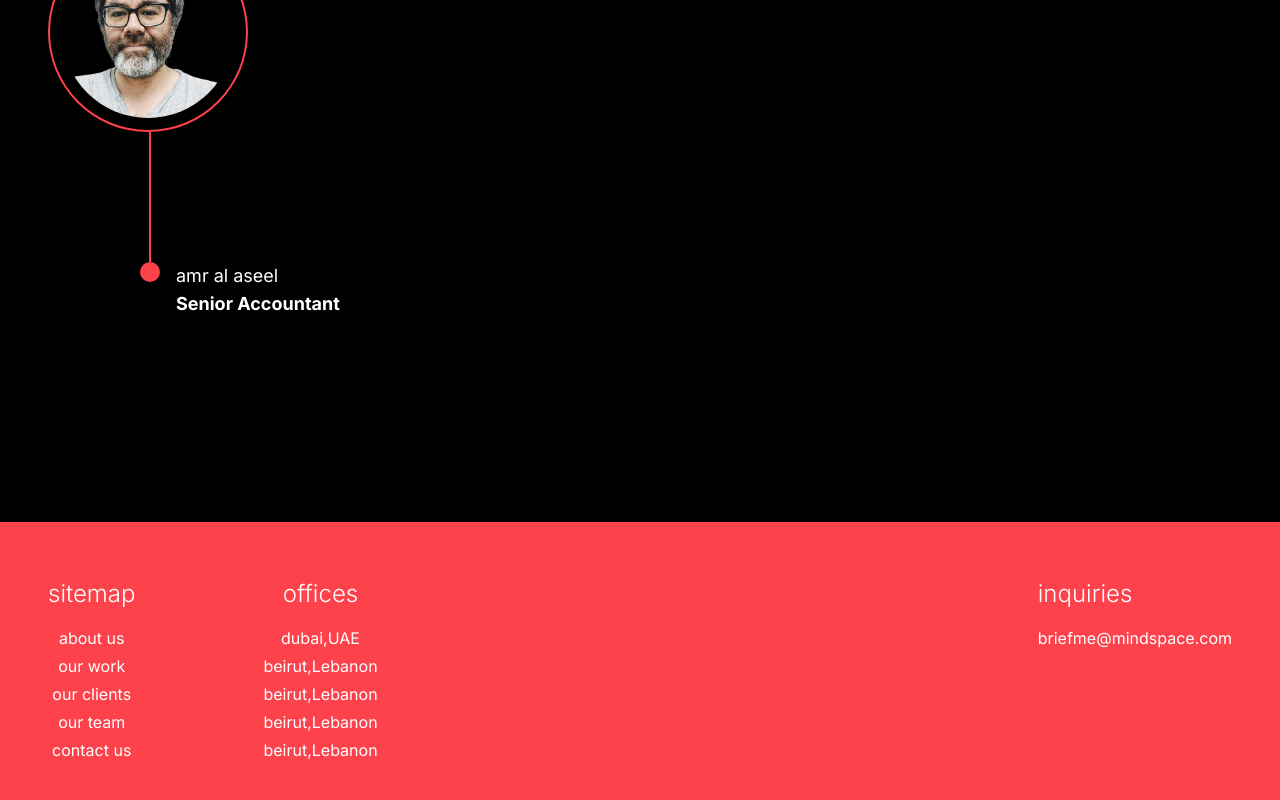
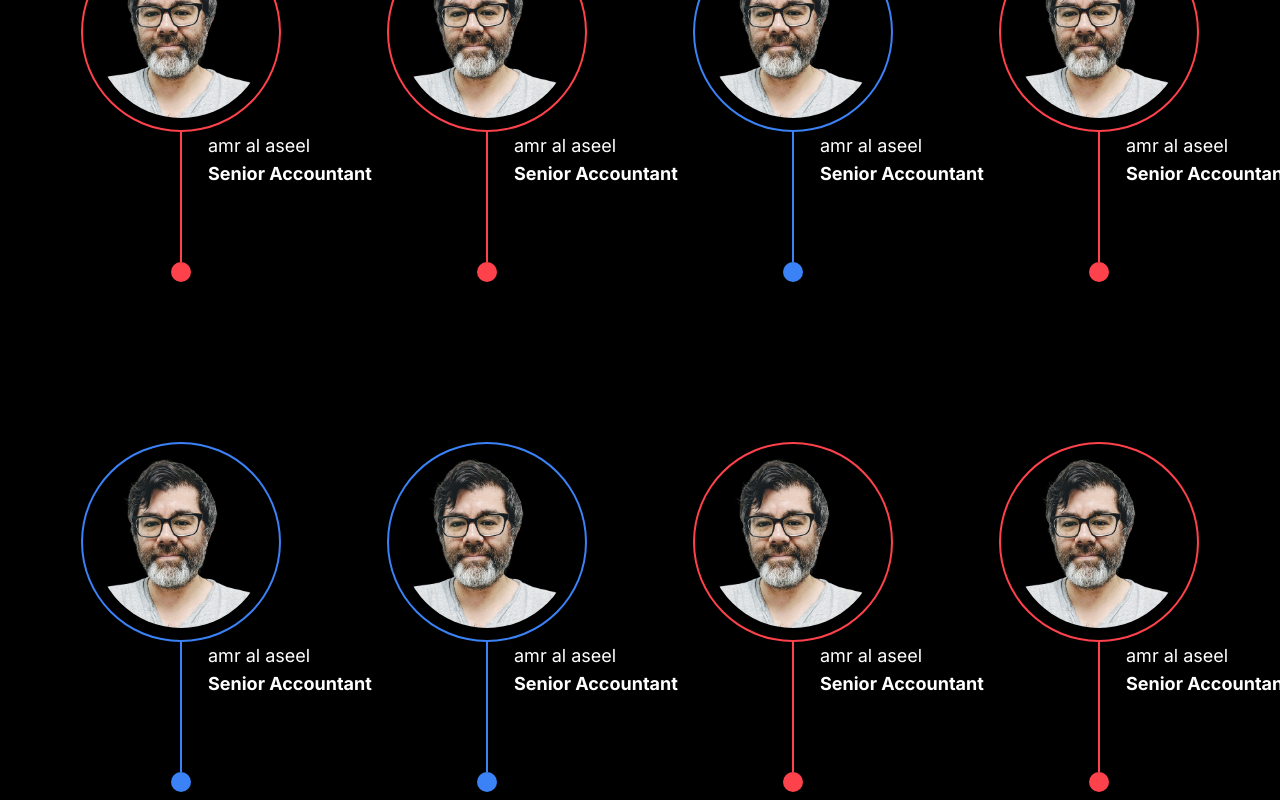
Before and after one commit to MohammedElHabach/CreoHub-Intership-Frontend-2nd-Month, a Next.js app: page /ourteam in a window 1280 px wide. Shown: the part 260-1060 px from the top of the page. Built offline with nearby package versions, Linux system fonts and the light colour scheme; no server answers.

Commit message:
our team

```diff
--- a/src/app/globals.css
+++ b/src/app/globals.css
@@ -115,8 +115,8 @@ body {
   }
 }
 
-@media screen and (min-width: 528px) and (max-width: 639px) {
+@media screen and (min-width: 443px) and (max-width: 639px) {
   .teamInfo {
-    padding-left: 30%;
+    padding-left: 20%;
   }
 }
--- a/src/app/ourteam/page.js
+++ b/src/app/ourteam/page.js
@@ -6,10 +6,10 @@ const ourTeam = () => {
   return (
     <>
       <Navbar />
-      <section className="mb-60">
+      <section className="mb-32">
         <div className="xl:container mx-auto px-12 mt-10">
-          <div className="grid grid-cols-2 gap-x-10 gap-y-32 lg:gap-y-40 xl:gap-y-64 sm:grid-cols-4">
-                <div className="relative">
+          <div className="grid grid-cols-2 gap-x-10 gap-y-32 lg:gap-y-40  sm:grid-cols-4">
+                <div className="relative flex flex-col items-center">
                     <div className=" border-2 border-pink rounded-[50%] w-3/4 p-3 ">
                         <img
                         src="/rp1.png"
@@ -18,21 +18,21 @@ const ourTeam = () => {
                         />
                     </div>
 
-                    <div>
-                        <div className="h-[130px] w-[2px] bg-pink ml-[38%]"> </div>
+                    <div className="flex flex-col items-center">
+                        <div className="h-[130px] w-[2px] bg-pink "> </div>
 
-                        <div className=" teamInfo absolute left-20 sm:left-16 md:left-24 lg:left-28 xl:left-32 2xl:left-40 text-sm md:text-base lg:text-lg">
+                        <div className=" teamInfo absolute left-20  md:left-28 lg:left-32 xl:left-40 2xl:left-48 text-sm md:text-base lg:text-lg">
                             <p>amr al aseel</p>
                             <p className="font-bold lg:whitespace-nowrap">Senior Accountant</p>
                         </div>
 
-                        <div className="ml-[34.4%] bg-pink w-[20px] h-[20px] rounded-[50%] "></div>
+                        <div className=" bg-pink w-[20px] h-[20px] rounded-[50%] "></div>
 
                     </div>
 
                 </div>
 
-                {/* <div className="relative">
+                <div className="relative flex flex-col items-center">
                     <div className=" border-2 border-pink rounded-[50%] w-3/4 p-3 ">
                         <img
                         src="/rp1.png"
@@ -40,16 +40,22 @@ const ourTeam = () => {
                         className=" mx-auto rounded-full "
                         />
                     </div>
-                    <div className="  border-pink border-r h-[60%] w-[38%]">
-                        <div className="absolute teamInfo left-20 sm:left-16 md:left-24 lg:left-28 xl:left-32 2xl:left-40 text-sm md:text-base lg:text-lg">
+
+                    <div className="flex flex-col items-center">
+                        <div className="h-[130px] w-[2px] bg-pink "> </div>
+
+                        <div className=" teamInfo absolute left-20  md:left-28 lg:left-32 xl:left-40 2xl:left-48 text-sm md:text-base lg:text-lg">
                             <p>amr al aseel</p>
-                            <p className=" font-bold lg:whitespace-nowrap">Senior Accountant</p>
+                            <p className="font-bold lg:whitespace-nowrap">Senior Accountant</p>
                         </div>
+
+                        <div className=" bg-pink w-[20px] h-[20px] rounded-[50%] "></div>
+
                     </div>
-                    <div className="ml-[35.5%] bg-pink w-[5%] h-[6.5%] rounded-[50%] "></div>
+
                 </div>
 
-                <div className="relative">
+                <div className="relative flex flex-col items-center">
                     <div className=" border-2 border-blue-500 rounded-[50%] w-3/4 p-3 ">
                         <img
                         src="/rp1.png"
@@ -57,16 +63,22 @@ const ourTeam = () => {
                         className=" mx-auto rounded-full "
                         />
                     </div>
-                    <div className="  border-blue-500 border-r h-[60%] w-[38%]">
-                        <div className="absolute teamInfo left-20 sm:left-16 md:left-24 lg:left-28 xl:left-32 2xl:left-40 text-sm md:text-base lg:text-lg">
+
+                    <div className="flex flex-col items-center">
+                        <div className="h-[130px] w-[2px] bg-blue-500 "> </div>
+
+                        <div className=" teamInfo absolute left-20  md:left-28 lg:left-32 xl:left-40 2xl:left-48 text-sm md:text-base lg:text-lg">
                             <p>amr al aseel</p>
-                            <p className=" font-bold lg:whitespace-nowrap">Senior Accountant</p>
+                            <p className="font-bold lg:whitespace-nowrap">Senior Accountant</p>
                         </div>
+
+                        <div className=" bg-blue-500 w-[20px] h-[20px] rounded-[50%] "></div>
+
                     </div>
-                    <div className="ml-[35.5%] bg-blue-500 w-[5%] h-[6.5%] rounded-[50%] "></div>
+
                 </div>
 
-                <div className="relative">
+                <div className="relative flex flex-col items-center">
                     <div className=" border-2 border-pink rounded-[50%] w-3/4 p-3 ">
                         <img
                         src="/rp1.png"
@@ -74,16 +86,22 @@ const ourTeam = () => {
                         className=" mx-auto rounded-full "
                         />
                     </div>
-                    <div className="  border-pink border-r h-[60%] w-[38%]">
-                        <div className="absolute teamInfo left-20 sm:left-16 md:left-24 lg:left-28 xl:left-32 2xl:left-40 text-sm md:text-base lg:text-lg">
+
+                    <div className="flex flex-col items-center">
+                        <div className="h-[130px] w-[2px] bg-pink "> </div>
+
+                        <div className=" teamInfo absolute left-20  md:left-28 lg:left-32 xl:left-40 2xl:left-48 text-sm md:text-base lg:text-lg">
                             <p>amr al aseel</p>
-                            <p className=" font-bold lg:whitespace-nowrap">Senior Accountant</p>
+                            <p className="font-bold lg:whitespace-nowrap">Senior Accountant</p>
                         </div>
+
+                        <div className=" bg-pink w-[20px] h-[20px] rounded-[50%] "></div>
+
                     </div>
-                    <div className="ml-[35.5%] bg-pink w-[5%] h-[6.5%] rounded-[50%] "></div>
+
                 </div>
 
-                <div className="relative">
+                <div className="relative flex flex-col items-center">
                     <div className=" border-2 border-blue-500 rounded-[50%] w-3/4 p-3 ">
                         <img
                         src="/rp1.png"
@@ -91,16 +109,22 @@ const ourTeam = () => {
                         className=" mx-auto rounded-full "
                         />
                     </div>
-                    <div className="  border-blue-500 border-r h-[60%] w-[38%]">
-                        <div className="absolute teamInfo left-20 sm:left-16 md:left-24 lg:left-28 xl:left-32 2xl:left-40 text-sm md:text-base lg:text-lg">
+
+                    <div className="flex flex-col items-center">
+                        <div className="h-[130px] w-[2px] bg-blue-500 "> </div>
+
+                        <div className=" teamInfo absolute left-20  md:left-28 lg:left-32 xl:left-40 2xl:left-48 text-sm md:text-base lg:text-lg">
                             <p>amr al aseel</p>
-                            <p className=" font-bold lg:whitespace-nowrap">Senior Accountant</p>
+                            <p className="font-bold lg:whitespace-nowrap">Senior Accountant</p>
                         </div>
+
+                        <div className=" bg-blue-500 w-[20px] h-[20px] rounded-[50%] "></div>
+
                     </div>
-                    <div className="ml-[35.5%] bg-blue-500 w-[5%] h-[6.5%] rounded-[50%] "></div>
+
                 </div>
 
-                <div className="relative">
+                <div className="relative flex flex-col items-center">
                     <div className=" border-2 border-blue-500 rounded-[50%] w-3/4 p-3 ">
                         <img
                         src="/rp1.png"
@@ -108,16 +132,21 @@ const ourTeam = () => {
                         className=" mx-auto rounded-full "
                         />
                     </div>
-                    <div className="  border-blue-500 border-r h-[60%] w-[38%]">
-                        <div className="absolute teamInfo left-20 sm:left-16 md:left-24 lg:left-28 xl:left-32 2xl:left-40 text-sm md:text-base lg:text-lg">
+
+                    <div className="flex flex-col items-center">
+                        <div className="h-[130px] w-[2px] bg-blue-500 "> </div>
+
+                        <div className=" teamInfo absolute left-20  md:left-28 lg:left-32 xl:left-40 2xl:left-48 text-sm md:text-base lg:text-lg">
                             <p>amr al aseel</p>
-                            <p className=" font-bold lg:whitespace-nowrap">Senior Accountant</p>
+                            <p className="font-bold lg:whitespace-nowrap">Senior Accountant</p>
                         </div>
+
+                        <div className=" bg-blue-500 w-[20px] h-[20px] rounded-[50%] "></div>
+
                     </div>
-                    <div className="ml-[35.5%] bg-blue-500 w-[5%] h-[6.5%] rounded-[50%] "></div>
+
                 </div>
-
-                <div className="relative">
+                <div className="relative flex flex-col items-center">
                     <div className=" border-2 border-pink rounded-[50%] w-3/4 p-3 ">
                         <img
                         src="/rp1.png"
@@ -125,16 +154,22 @@ const ourTeam = () => {
                         className=" mx-auto rounded-full "
                         />
                     </div>
-                    <div className="  border-pink border-r h-[60%] w-[38%]">
-                        <div className="absolute teamInfo left-20 sm:left-16 md:left-24 lg:left-28 xl:left-32 2xl:left-40 text-sm md:text-base lg:text-lg">
+
+                    <div className="flex flex-col items-center">
+                        <div className="h-[130px] w-[2px] bg-pink "> </div>
+
+                        <div className=" teamInfo absolute left-20  md:left-28 lg:left-32 xl:left-40 2xl:left-48 text-sm md:text-base lg:text-lg">
                             <p>amr al aseel</p>
-                            <p className=" font-bold lg:whitespace-nowrap">Senior Accountant</p>
+                            <p className="font-bold lg:whitespace-nowrap">Senior Accountant</p>
                         </div>
+
+                        <div className=" bg-pink w-[20px] h-[20px] rounded-[50%] "></div>
+
                     </div>
-                    <div className="ml-[35.5%] bg-pink w-[5%] h-[6.5%] rounded-[50%] "></div>
+
                 </div>
 
-                <div className="relative">
+                <div className="relative flex flex-col items-center">
                     <div className=" border-2 border-pink rounded-[50%] w-3/4 p-3 ">
                         <img
                         src="/rp1.png"
@@ -142,17 +177,20 @@ const ourTeam = () => {
                         className=" mx-auto rounded-full "
                         />
                     </div>
-                    <div className="  border-pink border-r h-[60%] w-[38%]">
-                        <div className="absolute teamInfo left-20 sm:left-16 md:left-24 lg:left-28 xl:left-32 2xl:left-40 text-sm md:text-base lg:text-lg">
+
+                    <div className="flex flex-col items-center">
+                        <div className="h-[130px] w-[2px] bg-pink "> </div>
+
+                        <div className=" teamInfo absolute left-20  md:left-28 lg:left-32 xl:left-40 2xl:left-48 text-sm md:text-base lg:text-lg">
                             <p>amr al aseel</p>
-                            <p className=" font-bold lg:whitespace-nowrap">Senior Accountant</p>
+                            <p className="font-bold lg:whitespace-nowrap">Senior Accountant</p>
                         </div>
+
+                        <div className=" bg-pink w-[20px] h-[20px] rounded-[50%] "></div>
+
                     </div>
-                    <div className="ml-[35.5%] bg-pink w-[5%] h-[6.5%] rounded-[50%] "></div>
-                </div> */}
 
-
-
+                </div>
           </div>
         </div>
       </section>
```
